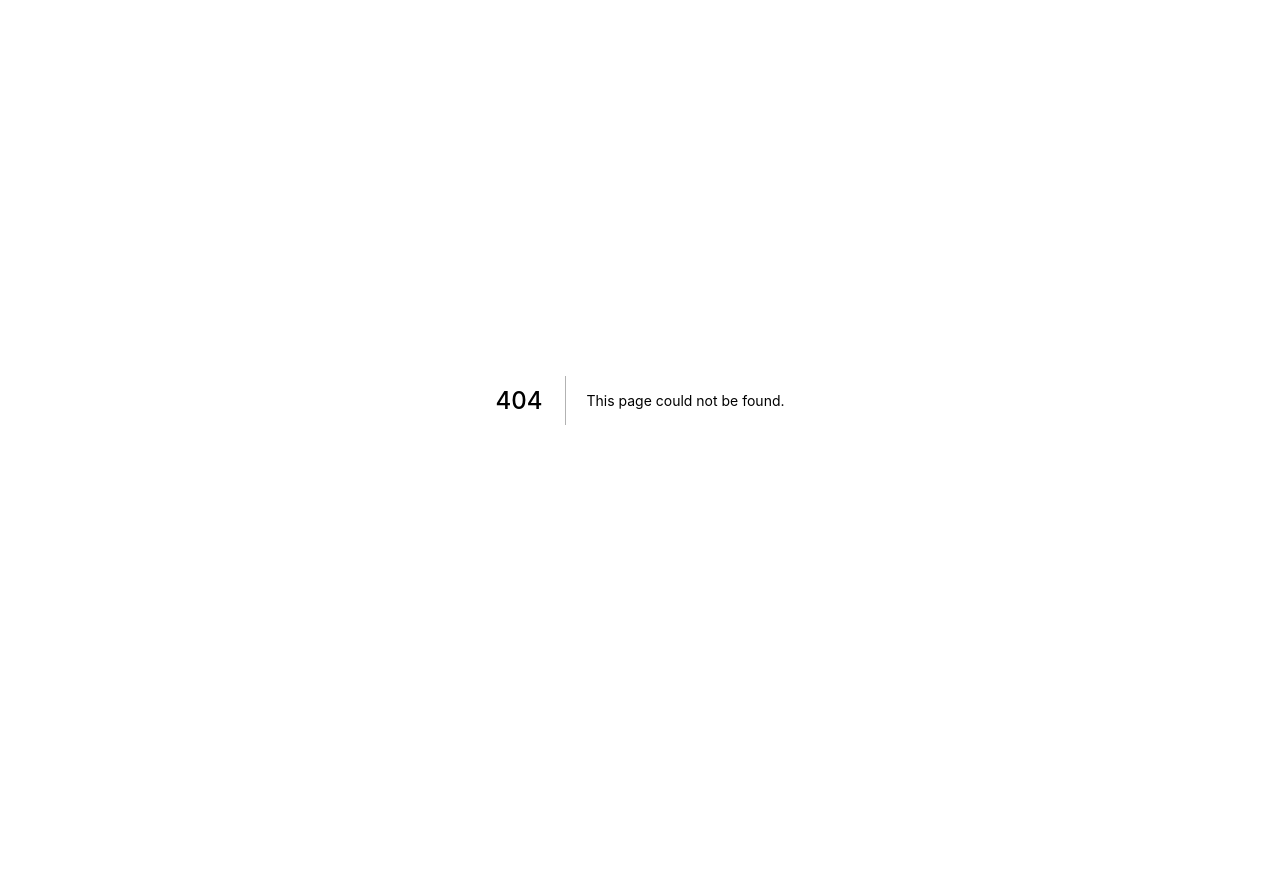
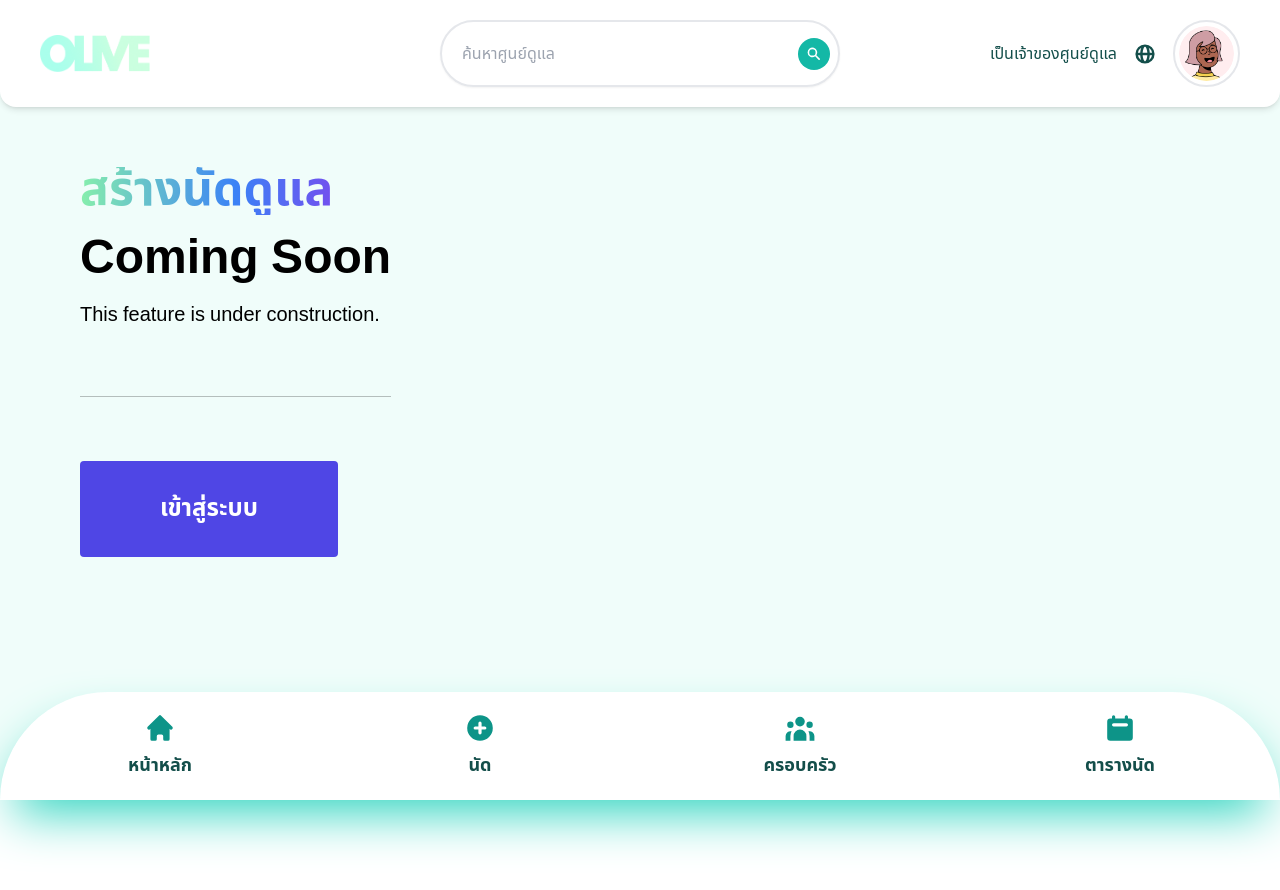
Before and after one commit to yanisapths/project-customer, a Next.js app: page /request in a window 1280 px wide. Before the commit this address had no page. Shown: the top 890 px of the page. Built offline with nearby package versions, Linux system fonts and the light colour scheme; no server answers; what @badrap/bar-of-progress, tailwindcss-filters would draw is missing.

Commit message:
update page underconstruct

```diff
--- a/components/Footer.js
+++ b/components/Footer.js
@@ -15,7 +15,7 @@ function Footer() {
                     <HomeIcon  className="footer-icon"/>หน้าหลัก
                   </b>
                 </Link>
-                <Link href="/" className="b">
+                <Link href="/request/" className="b">
                   <b>
                     <PlusCircleIcon  className="footer-icon"/>นัด
                   </b>
@@ -25,7 +25,7 @@ function Footer() {
                     <UserGroupIcon  className="footer-icon"/>ครอบครัว
                   </b>
                 </Link>
-                <Link href="/" className="b">
+                <Link href="/calendar/" className="b">
                   <b>
                     <CalendarIcon  className="footer-icon"/>ตารางนัด
                   </b>
--- a/components/family/Card.js
+++ b/components/family/Card.js
@@ -33,7 +33,7 @@ function Card({id,firstname,lastname,message}) {
                   <h5 className="text-md md:text-lg font-semibold">{firstname} {lastname}</h5>
                 <div className="mt-4 space-y-2">
                   <div className="block h-full p-4 border border-gray-700 rounded-lg hover:border-pink-600">
-                    <h5 class="font-semibold">Message</h5>
+                    <h5 className="font-semibold">Message</h5>
 
                     <p class="mt-1 text-sm md:text-lg font-medium ">
                     {message}
--- a/components/user/UserProfile.js
+++ /dev/null
@@ -1,22 +0,0 @@
-import React from 'react'
-import { useSession} from "next-auth/react";
-import Image from "next/image"
-
-export default function UserProfile({session}) {
-    const { data: session } = useSession();
-  return (
-    <div className="box-center">
-        <Image
-            className="rounded-full cursor-pointer"
-            src={session.user.image}
-            layout="fixed"
-            width="55"
-            height="55"
-        />
-        <p>
-            <i>@{session.user.email}</i>
-        </p>
-        <h1></h1>
-    </div>
-  )
-}
--- /dev/null
+++ b/pages/calendar/index.js
@@ -0,0 +1,72 @@
+import Head from "next/head";
+import Header from '../../components/Header'
+import Footer from '../../components/Footer'
+import {useSession, getSession} from "next-auth/react";
+import FooterSocial from '../../components/FooterSocial'
+import Link from "next/link"
+
+function Calendar(){
+    const {data: session,status} = useSession();
+
+    if (status === "loading") {
+        return <p>Loading...</p>
+      }
+
+      if (status === "unauthenticated") {
+        return (
+            <div className="h-screen bg-teal-50">
+                <Head>
+                    <title>Olive | Family </title>
+                    <link rel="icon" href="favicon.ico" />
+                </Head>
+            <Header/>
+              <main className="main">
+                  <section className="flex max-w-screen-xl px-4 py-10  mx-auto  lg:items-center lg:flex">
+                             <div className="max-w-xl text-center sm:text-left ">
+                                 <h1 className="mt-5 mb-2   text-3xl font-extrabold text-transparent sm:text-5xl bg-clip-text bg-gradient-to-r from-green-300 via-blue-500 to-purple-600">ตารางนัด</h1>
+                                        <h1 className="mt-5 mb-2   text-3xl font-extrabold text-black sm:text-5xl bg-clip-text">
+                                            Coming Soon
+                                        </h1>
+                                        <p className="max-w-lg mt-4 sm:leading-relaxed sm:text-xl">
+                                            This feature is under construction.
+                                        </p>
+                                <div  className="md:mt-16 mt-8  mb-0 space-y-4 border-t  border-black/25 md:pt-12 pt-8 ">
+                                    <Link href="/auth/signin">
+                                            <a  className=" mt-4 inline-block px-8 py-5  md:px-20 md:py-8 md:font-extrabold md:text-2xl  text-lg font-medium text-white transition bg-indigo-600 rounded hover:scale-110 hover:shadow-xl active:bg-indigo-500 focus:outline-none focus:ring" >เข้าสู่ระบบ</a>
+                                    </Link>
+                                </div>
+                            </div>
+                  </section>
+              </main>
+              <Footer />
+        </div>
+        )
+      }
+      else{
+
+          return (
+            <div >
+                <Head>
+                    <title>Olive | Calendar </title>
+                    <link rel="icon" href="favicon.ico" />
+                </Head>
+                <Header/>
+                  <main className="main bg-teal-50 md:h-screen xl:h-screen md:py-28i">
+                      <section className="flex-grow md:pt-30 pt-10 ">
+                      <h1 className="mt-5 mb-2   text-3xl font-extrabold text-transparent sm:text-5xl bg-clip-text bg-gradient-to-r from-green-300 via-blue-500 to-purple-600">ตารางนัด</h1>
+                            <h1 className="mt-5 mb-2   text-3xl font-extrabold text-black sm:text-5xl bg-clip-text">
+                                Coming Soon
+                            </h1>
+                            <p className="max-w-lg mt-4 sm:leading-relaxed sm:text-xl">
+                                This feature is under construction.
+                            </p>
+                      </section>
+                  <FooterSocial />
+                  </main>
+                  <Footer />
+            </div>
+        )
+      }
+}
+
+export default Calendar;
--- a/pages/family/index.js
+++ b/pages/family/index.js
@@ -1,20 +1,14 @@
-import { useState, useEffect , forwardRef } from "react";
 import Head from "next/head";
 import Header from '../../components/Header'
 import Footer from '../../components/Footer'
 import {
     PlusCircleIcon,
 } from '@heroicons/react/solid';
-import AboutCard from '../../components/family/AboutCard'
 import {useSession, getSession} from "next-auth/react";
-import  signIn from "../auth/signin"
 import FooterSocial from '../../components/FooterSocial'
 import Link from "next/link"
 import dynamic from "next/dynamic"
-import { collection, onSnapshot, orderBy, query } from "@firebase/firestore";
-import  { db } from "../../lib/firebase"
 import Member from "../../components/family/Member"
-import Card from "../../components/family/Card"
 
 function Family(){
     const {data: session,status} = useSession();
--- /dev/null
+++ b/pages/request/index.js
@@ -0,0 +1,76 @@
+import Head from "next/head";
+import Header from '../../components/Header'
+import Footer from '../../components/Footer'
+import {useSession, getSession} from "next-auth/react";
+import FooterSocial from '../../components/FooterSocial'
+import Link from "next/link"
+
+function Request(){
+    const {data: session,status} = useSession();
+
+    if (status === "loading") {
+        return <p>Loading...</p>
+      }
+
+      if (status === "unauthenticated") {
+        return (
+            <div className="h-screen bg-teal-50">
+                <Head>
+                    <title>Olive | Family </title>
+                    <link rel="icon" href="favicon.ico" />
+                </Head>
+            <Header/>
+              <main className="main">
+                  <section className="flex max-w-screen-xl px-4 py-10  mx-auto  lg:items-center lg:flex">
+                             <div className="max-w-xl text-center sm:text-left ">
+                                 <h1 className="mt-5 mb-2   text-3xl font-extrabold text-transparent sm:text-5xl bg-clip-text bg-gradient-to-r from-green-300 via-blue-500 to-purple-600">
+                                     สร้างนัดดูแล
+                                 </h1>
+                                        <h1 className="mt-5 mb-2   text-3xl font-extrabold text-black sm:text-5xl bg-clip-text">
+                                            Coming Soon
+                                        </h1>
+                                        <p className="max-w-lg mt-4 sm:leading-relaxed sm:text-xl">
+                                            This feature is under construction.
+                                        </p>
+                                <div  className="md:mt-16 mt-8  mb-0 space-y-4 border-t  border-black/25 md:pt-12 pt-8 ">
+                                    <Link href="/auth/signin">
+                                            <a  className=" mt-4 inline-block px-8 py-5  md:px-20 md:py-8 md:font-extrabold md:text-2xl  text-lg font-medium text-white transition bg-indigo-600 rounded hover:scale-110 hover:shadow-xl active:bg-indigo-500 focus:outline-none focus:ring" >เข้าสู่ระบบ</a>
+                                    </Link>
+                                </div>
+                            </div>
+                  </section>
+              </main>
+              <Footer />
+        </div>
+        )
+      }
+      else{
+
+          return (
+            <div >
+                <Head>
+                    <title>Olive | Calendar </title>
+                    <link rel="icon" href="favicon.ico" />
+                </Head>
+                <Header/>
+                  <main className="main bg-teal-50 md:h-screen xl:h-screen md:py-28i">
+                      <section className="flex-grow md:pt-30 pt-10 ">
+                            <h1 className="mt-5 mb-2   text-3xl font-extrabold text-transparent sm:text-5xl bg-clip-text bg-gradient-to-r from-green-300 via-blue-500 to-purple-600">
+                                สร้างนัดดูแล
+                            </h1>
+                            <h1 className="mt-5 mb-2   text-3xl font-extrabold text-black sm:text-5xl bg-clip-text">
+                                Coming Soon
+                            </h1>
+                            <p className="max-w-lg mt-4 sm:leading-relaxed sm:text-xl">
+                                This feature is under construction.
+                            </p>
+                      </section>
+                  <FooterSocial />
+                  </main>
+                  <Footer />
+            </div>
+        )
+      }
+}
+
+export default Request;
```
Also changed, not shown: components/user/UserFamily.js (deleted).
